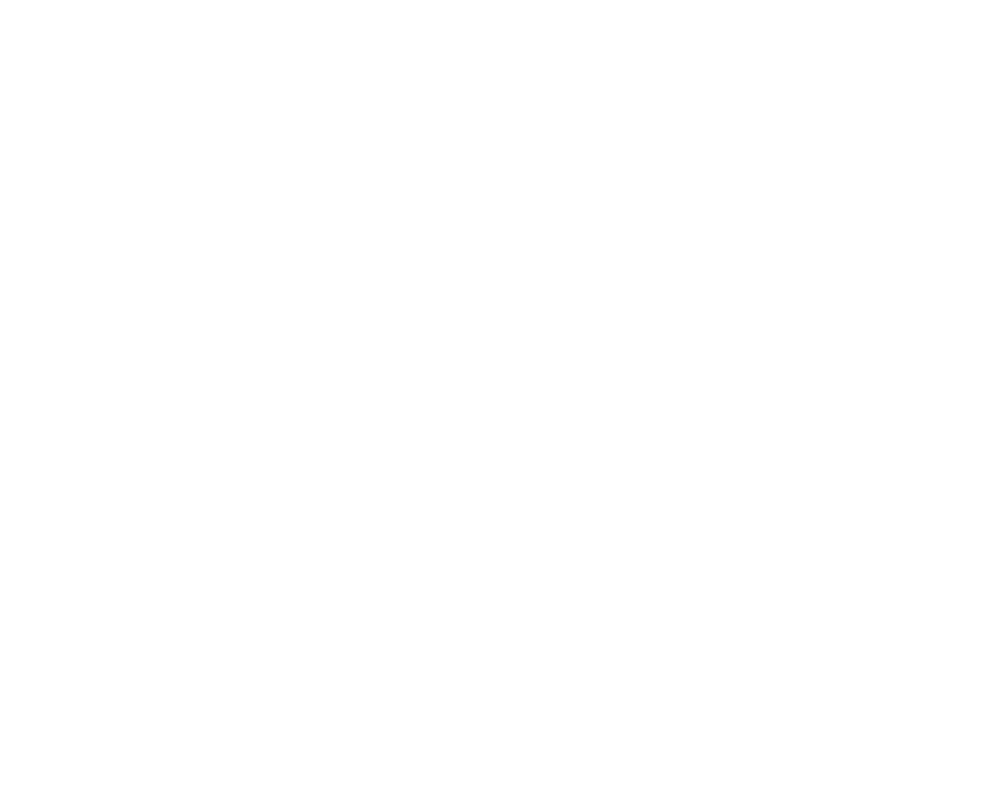
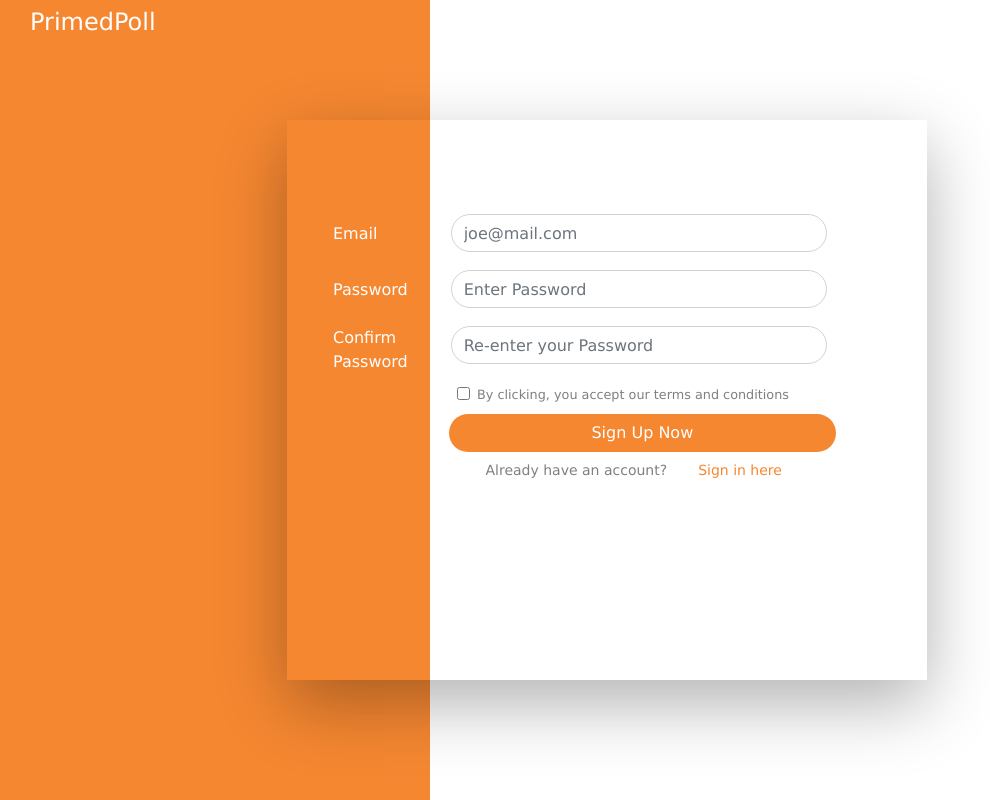
Before and after one commit to cemma2035/PrimedPoll-FrontEnd, a plain HTML site: page signup.html in a window 1280 px wide. Shown: the whole page, without its empty margins (18-1008 px from the left). Drawn offline with nearby package versions, Linux system fonts and the light colour scheme.

Commit message:
second push (signup)

```diff
--- a/css/style.css
+++ b/css/style.css
@@ -12,6 +12,9 @@
 }
 .lg-text{
     font-size: 20px;
+}
+.text-grey{
+    color: grey;
 }
 
 /* Sign In Page */
@@ -28,8 +31,18 @@
 
 }
 
-.form--bg {
+.signin-form {
     height: 60vh;
+    background-image: inherit;
+    box-shadow: 0 1.5rem 4rem rgba(0, 0, 0, 0.3);
+    position: absolute;
+    top: 50%;
+    left: 50%;
+    transform: translate(-50%, -50%);
+    margin-bottom: 0%;
+}
+.signup-form {
+    height: 70vh;
     background-image: inherit;
     box-shadow: 0 1.5rem 4rem rgba(0, 0, 0, 0.3);
     position: absolute;
@@ -55,12 +68,15 @@
 .form a{
     color: #f58731;
 }
+.text-brand{
+    color: #f58731;
+}
 .forgot-password {
 
 }
 .other-sign-in img{
     cursor: pointer;
 }
-/* .form {
-    float: right;
-} */
+.confirm_password{
+    margin-bottom: 0px;
+}
--- a/signup.html
+++ b/signup.html
@@ -0,0 +1,66 @@
+<!DOCTYPE html>
+<html lang="en">
+
+<head>
+    <meta charset="UTF-8">
+    <meta name="viewport" content="width=device-width, initial-scale=1.0">
+    <meta http-equiv="X-UA-Compatible" content="ie=edge">
+    <title>PrimedPoll | Forgot Password</title>
+    <link rel="stylesheet" href="https://stackpath.bootstrapcdn.com/bootstrap/4.3.1/css/bootstrap.min.css"
+        integrity="sha384-ggOyR0iXCbMQv3Xipma34MD+dH/1fQ784/j6cY/iJTQUOhcWr7x9JvoRxT2MZw1T" crossorigin="anonymous">
+    <link rel="stylesheet" href="css/style.css">
+</head>
+
+<body class="sign-in-body">
+    <div class="container-fluid auth-body">
+        <div class="row">
+            <h4 class="mt-2 ml-5 text-white">PrimedPoll</h4>
+            <div class="col-lg-6 col-md-8 col-sm-10 col-12 row signup-form">
+                <form action="" class="col-12 form ml-3 mt-5">
+                    <p class="text-center lg-text text-white">Sign In</p>
+                    <div class="form-group row">
+                        <label for="email" class="text-white col-2 mt-2">Email</label>
+                        <div class=" ml-3 col-8">
+                            <input type="email" class="form-control form-control" id="email" placeholder="joe@mail.com">
+                        </div>
+                    </div>
+                    <div class="form-group row">
+                        <label for="password" class="text-white col-2 mt-2">Password</label>
+                        <div class="ml-3 col-8">
+                            <input type="password" class="form-control form-control" id="password"
+                                placeholder="Enter Password">
+                        </div>
+                    </div>
+                    <div class="form-group confirm_password row mb-0">
+                        <label for="confirm_password" class="text-white col-2">Confirm Password</label>
+                        <div class="ml-3 col-8">
+                            <input type="password" class="form-control form-control" id="confirm_password"
+                                placeholder="Re-enter your Password">
+                        </div>
+                    </div>
+                    <div class="form-check text-center">
+                        <input class="form-check-input" type="checkbox" name="tccheckbox" id="tccheckbox"
+                            value="option1" unchecked>
+                        <label class="form-check-label text-grey" for="tccheckbox">
+                            <small>By clicking, you accept our terms and conditions</small>
+                        </label>
+                    </div>
+                    <button class="btn sign-in-btn col-8 px-0 mt-2 mb-2" type="submit">Sign Up Now  </button>
+                    <div class="sign-in-utilities row">
+                        <p class="med-text col-7 offset-3 text-grey">Already have an account?<a
+                                class="col-2 ml-3" href="signin.html">Sign in here</a>
+                        </p>
+                    </div>
+                    <!-- <div class="other-sign-in col-12 row text-center">
+                        <img src="images/facebook.svg" style="width:40px" class="mr-1 offset-6">
+                        <img src="images/google-plus.svg" style="width:40px" class="">
+                    </div> -->
+                </form>
+            </div>
+
+        </div>
+    </div>
+
+</body>
+
+</html>
```
Also changed, not shown: signin.html (+1 -1 lines).
